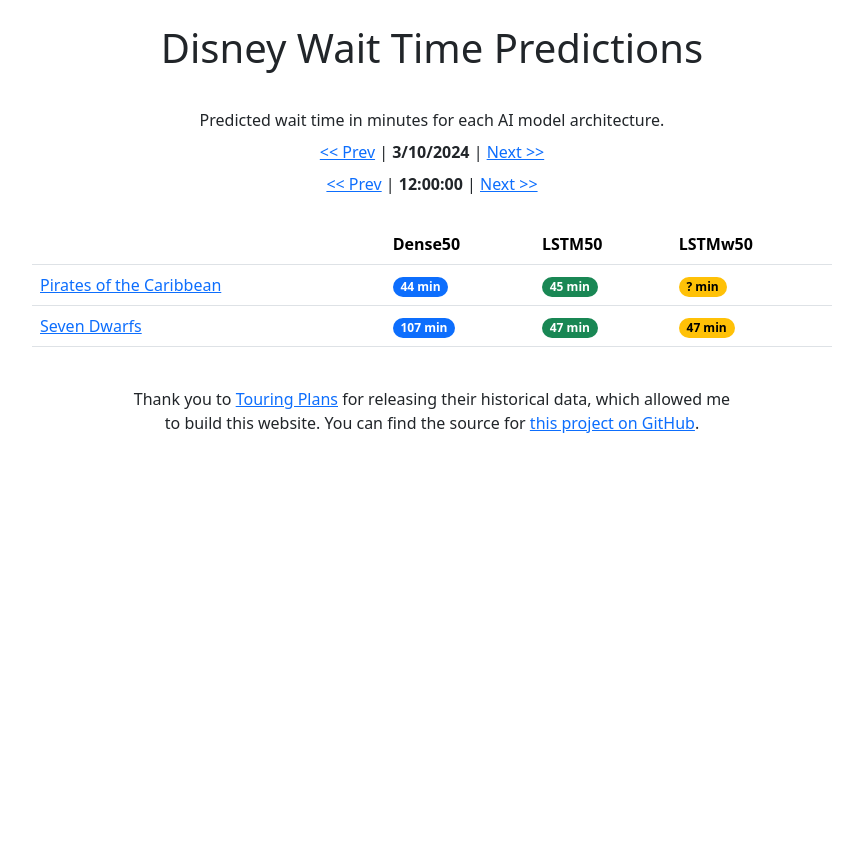
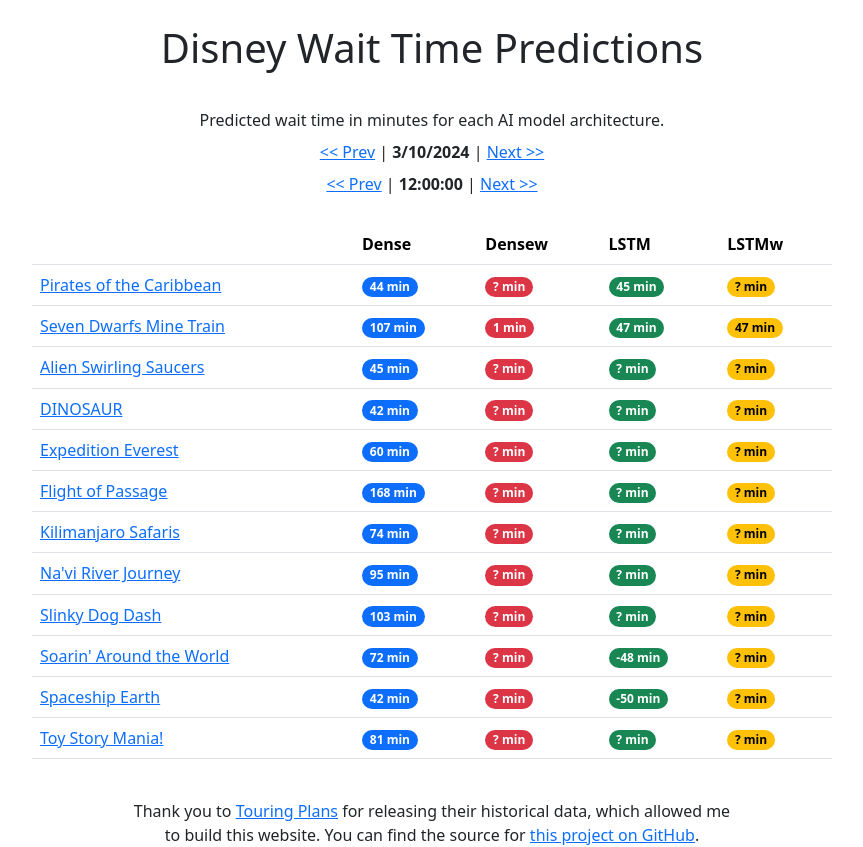
Before and after one commit to codefeld/disney_wait_time_ai, a Flask app: page / in a window 1280 px wide. Shown: the whole page, without its empty margins (208-1071 px from the left). Before the commit the page ends 433 px from the top, so only its background shows below. Run offline with Flask 3, Linux system fonts and the light colour scheme.

Commit message:
added densew column to view. added all rides

```diff
--- a/app.py
+++ b/app.py
@@ -7,14 +7,44 @@ import os
 
 app = Flask(__name__, instance_relative_config=True)
 
-models = ["dense50", "lstm50", "lstmw50"]
+models = ["dense50", "densew50", "lstm50", "lstmw50"]
 
 rides = {
 	"pirates_of_caribbean" : {
 		"name": "Pirates of the Caribbean"
 	},
 	"7_dwarfs_train" : {
-		"name": "Seven Dwarfs"
+		"name": "Seven Dwarfs Mine Train"
+	},
+	"alien_saucers" : {
+		"name": "Alien Swirling Saucers"
+	},
+	"dinosaur" : {
+		"name": "DINOSAUR"
+	},
+	"expedition_everest" : {
+		"name": "Expedition Everest"
+	},
+	"flight_of_passage" : {
+		"name": "Flight of Passage"
+	},
+	"kilimanjaro_safaris" : {
+		"name": "Kilimanjaro Safaris"
+	},
+	"navi_river" : {
+		"name": "Na'vi River Journey"
+	},
+	"slinky_dog" : {
+		"name": "Slinky Dog Dash"
+	},
+	"soarin" : {
+		"name": "Soarin' Around the World"
+	},
+	"spaceship_earth" : {
+		"name": "Spaceship Earth"
+	},
+	"toy_story_mania" : {
+		"name": "Toy Story Mania!"
 	}
 }
 
--- a/templates/index.html
+++ b/templates/index.html
@@ -30,9 +30,10 @@
 			<thead>
 				<tr>
 					<th scope="col"></th>
-					<th scope="col">Dense50</th>
-					<th scope="col">LSTM50</th>
-					<th scope="col">LSTMw50</th>
+					<th scope="col">Dense</th>
+					<th scope="col">Densew</th>
+					<th scope="col">LSTM</th>
+					<th scope="col">LSTMw</th>
 				</tr>
 			</thead>
 			<tbody>
@@ -40,6 +41,7 @@
 					<tr>
 						<td><a href="/details/{{ ride['key'] }}?day={{ cur_day }}">{{ ride['name'] }}</a></td>
 						<td><span class="badge text-bg-primary rounded-pill">{{ ride['dense50'] | default('?') }} min</span></td>
+						<td><span class="badge text-bg-danger rounded-pill">{{ ride['densew50'] | default('?') }} min</span></td>
 						<td><span class="badge text-bg-success rounded-pill">{{ ride['lstm50'] | default('?') }} min</span></td>
 						<td><span class="badge text-bg-warning rounded-pill">{{ ride['lstmw50'] | default('?') }} min</span></td>
 					</tr>
```
Also changed, not shown: templates/ride.html (+5 -3 lines), 1 other file.
